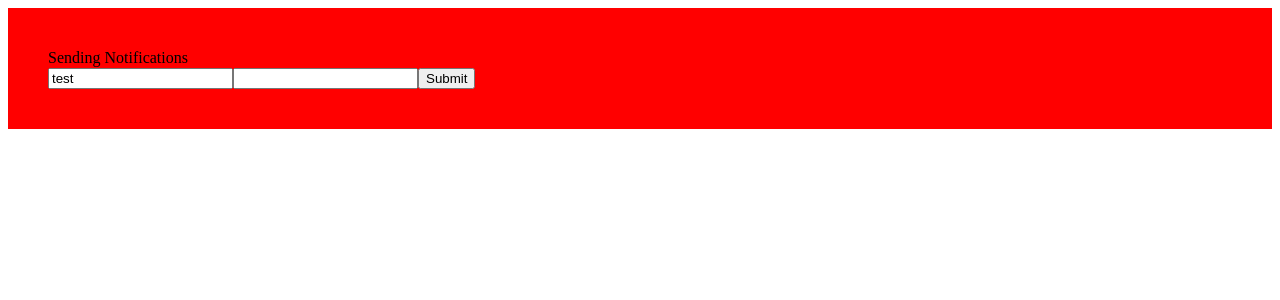
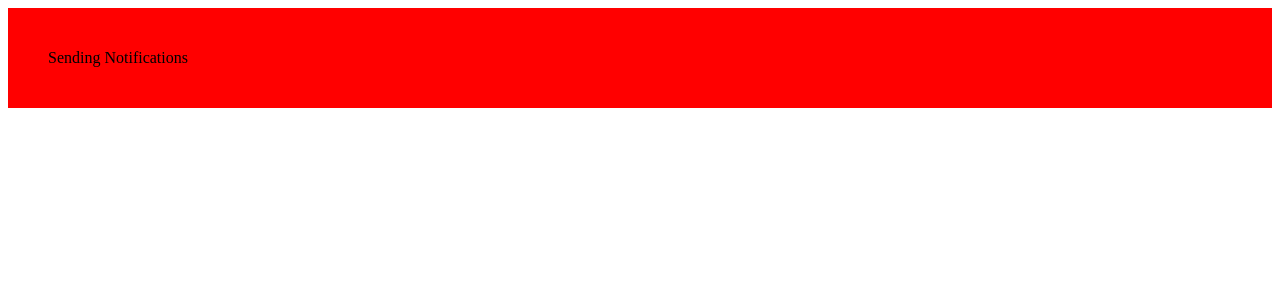
Before and after one commit to vitorsiqueirarecife/NotificationsReactGoKafka, a React (Create React App) app in the folder frontend/webapp/: page / in a window 1280 px wide. Shown: the top 300 px of the page. Built offline with nearby package versions, Linux system fonts and the light colour scheme.

Commit message:
add type formDate in form

```diff
--- a/frontend/webapp/src/module/Notification/screen/index.tsx
+++ b/frontend/webapp/src/module/Notification/screen/index.tsx
@@ -2,14 +2,20 @@ import Box from "../../../shared/components/Box";
 import { Form } from "../../../shared/components/Form";
 import Typography from "../../../shared/components/Typography/indes";
 import { useForm } from "react-hook-form";
+import { FormData } from './types';
 
 function NotificationScreen() {
 
-  const { register, handleSubmit, watch, formState: { errors } } = useForm();
-  const onSubmit = (data) => console.log(data);
+  const { register, handleSubmit, watch, formState: { errors } } = useForm<FormData>({
+    defaultValues: {
+      category_id: '',
+      text: ''
+    },
+  });
+  const onSubmit = (data: FormData) => console.log(data);
 
-  console.log(watch("example")); // watch input value by passing the name of it
-
+  console.log(watch("category_id"));
+  console.log(watch("text"));
 
   return (
     <Box
@@ -20,10 +26,6 @@ function NotificationScreen() {
         <Typography>Sending Notifications</Typography>
       </Box>
       <Form onSubmit={handleSubmit(onSubmit)}>
-        <input defaultValue="test" {...register("example")} />
-        <input {...register("exampleRequired", { required: true })} />
-        {errors.exampleRequired && <span>This field is required</span>}
-        <input type="submit" />
       </Form>
     </Box>
   );
--- /dev/null
+++ b/frontend/webapp/src/module/Notification/screen/types.ts
@@ -0,0 +1,4 @@
+export interface FormData {
+    category_id: string;
+    text: string;
+  }
```
